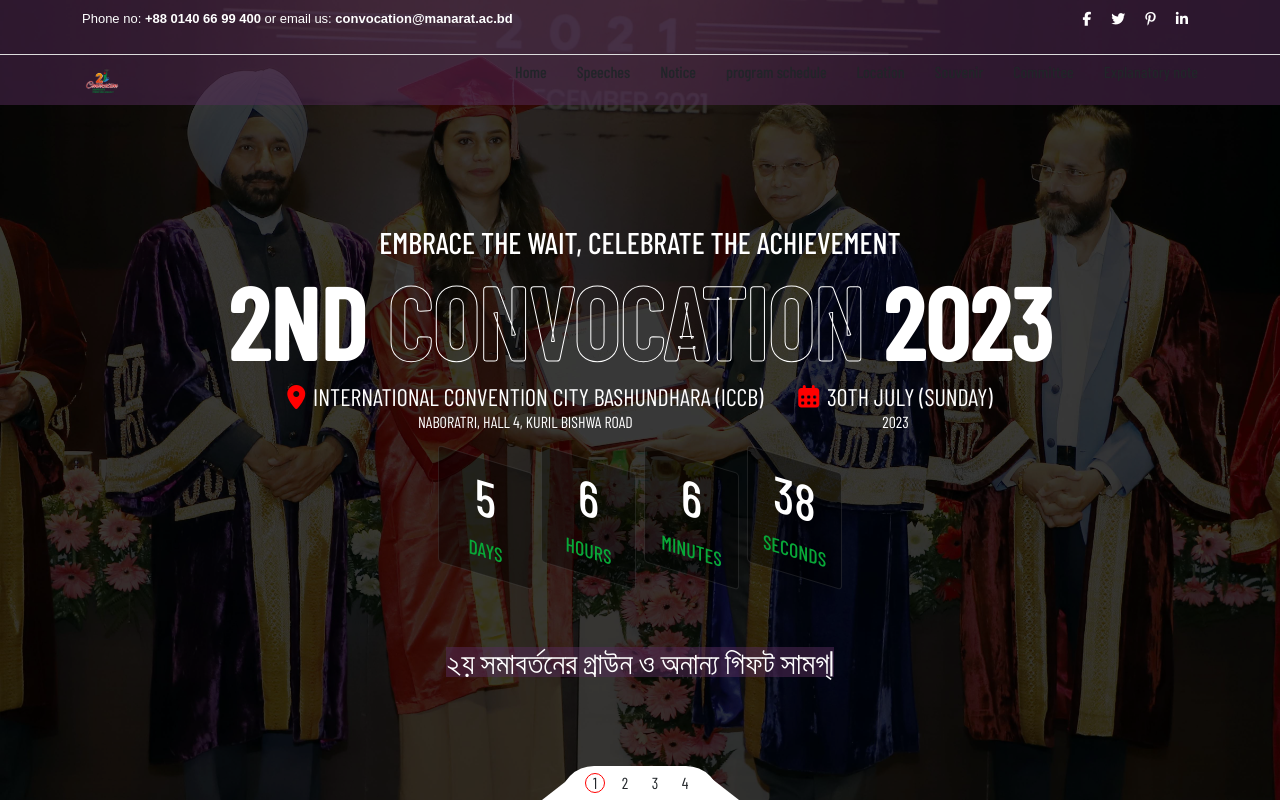
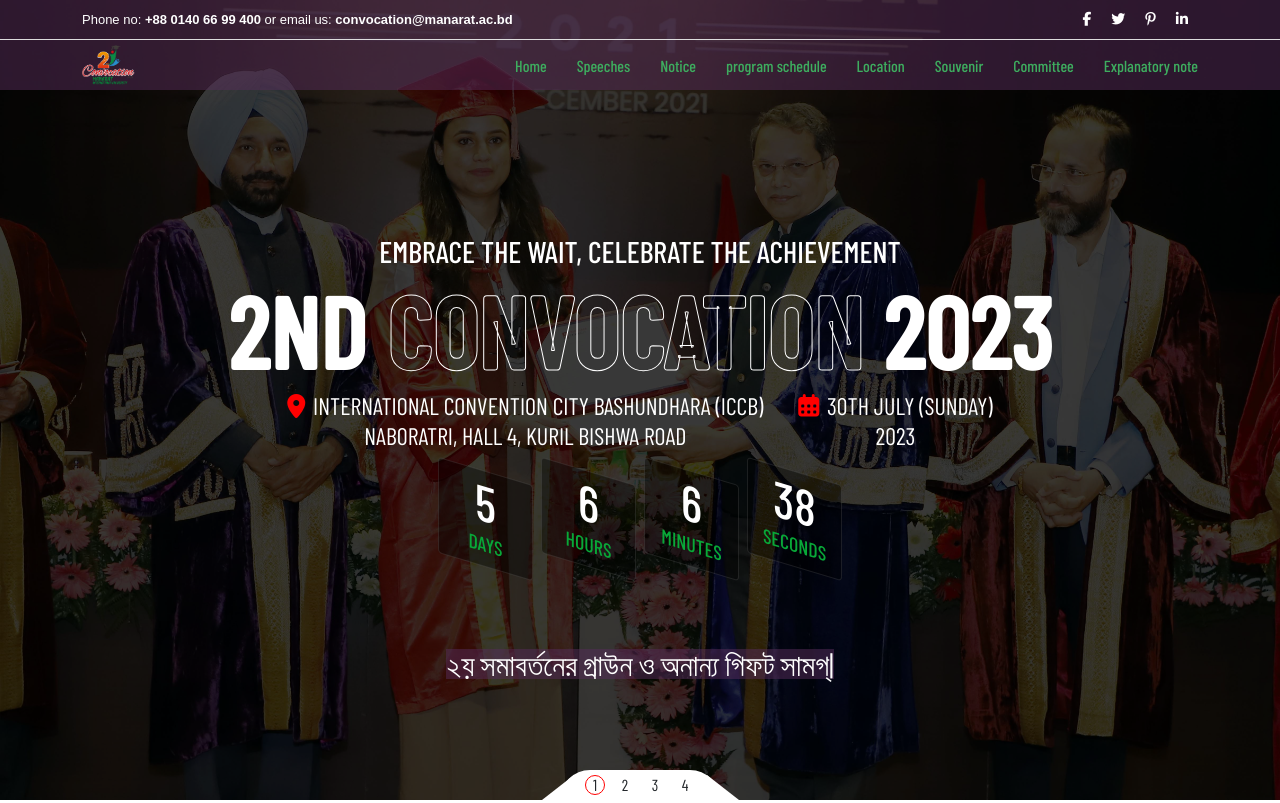
Before and after one commit to tasnim-jawad/miu_convocation_2nd, a plain HTML site: page index.html in a window 1280 px wide. Shown: the top 803 px of the page. Drawn offline with nearby package versions, Linux system fonts and the light colour scheme; files whose address does not match are found by name.

Commit message:
nav color

```diff
--- a/css/style.css
+++ b/css/style.css
@@ -46,6 +46,7 @@
     flex-wrap: wrap;
     align-items: center;
     justify-content: end;
+    color: #3ead5f;
     font-family: 'Barlow_Condensed-Medium'
 }
 #menu li{
@@ -56,7 +57,7 @@
     transition:all ease-in-out .4s;
 }
 #menu li a:hover{
-    color: white;
+    color: rgb(236, 221, 11);
     cursor: pointer;
 
 }
--- a/index.html
+++ b/index.html
@@ -28,7 +28,6 @@
     <link rel="stylesheet" href="./css/style.css">
     <!-- responsive css  -->
     <link rel="stylesheet" href="./css/responsive.css">
-    <link rel="stylesheet" href="https://cdn.jsdelivr.net/npm/bootstrap@5.3.0/dist/css/bootstrap.min.css">
 
 </head>
 
@@ -61,7 +60,7 @@
                 <div class="row align-items-center">
                     <div class="col-lg-3">
                         <div class="logo">
-                            <img src="images/logo_image/convocaion_logo.png" alt="convo logo">
+                            <img src="images/logo_image/conv_logo_no_border.png" alt="convo logo">
                         </div>
                     </div>
                     <div class="col-lg-9">
```
Also changed, not shown: images/logo_image/conv_logo_no_border.png (added).
